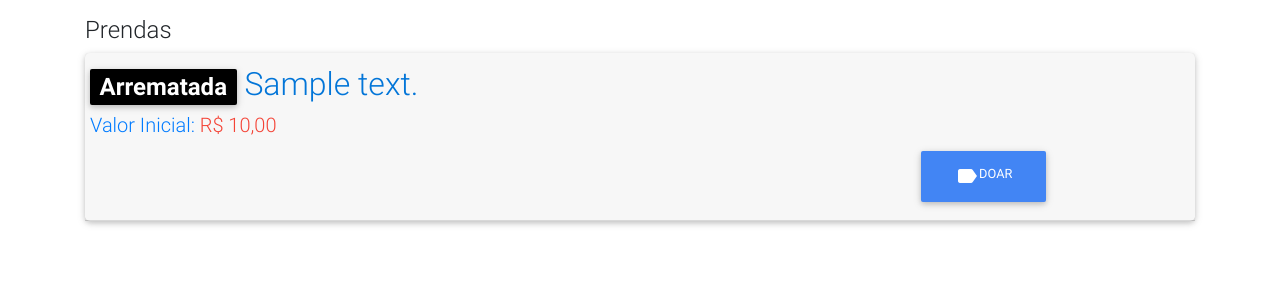
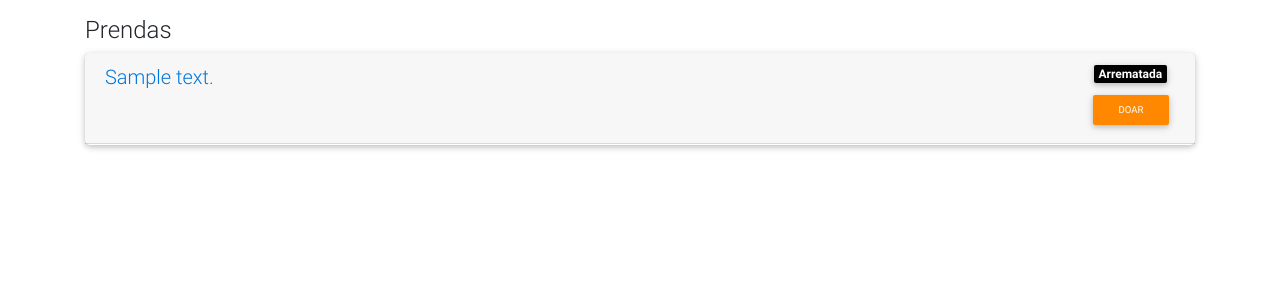
Before and after one commit to allanlucio/simple-public-sale, a Django app: page /gerenciar/evento/1 in a window 1280 px wide. Shown: the part 128-428 px from the top of the page. Run offline with Django 3.2, Linux system fonts and the light colour scheme; tables that the repository leaves empty hold one stand-in row (Sample ...); some libraries are stand-ins or nearby versions.

Commit message:
Resolved #116

```diff
--- a/simple_public_sale/templates/manage_event.html
+++ b/simple_public_sale/templates/manage_event.html
@@ -20,58 +20,56 @@
         <div id="accordion" role="tablist">
             {% for prenda in evento.prenda_set.all %}
                 <div class="card">
+
                     <div class="card-header" role="tab" id="heading_{{ forloop.counter }}">
-                        <div class="row">
 
-
-                        <div class="col-md-6">
-                            <div class="row text-primary">
+                        <h5 class="float-left" style="display: inline-block;">
                             <a data-toggle="collapse" href="#id_prenda_{{ forloop.counter }}" role="button"
                                aria-expanded="true"
                                aria-controls="collapseOne">
-                                     {% if prenda.arrematada == False %}  <h2><span class="badge green">Aberto </span></h2> {% else %} <h2>
-                                         <span class="badge black">Arrematada </span> {{ prenda.tipo_prenda.descricao }}</h2> {% endif %}
+                                {{ prenda.tipo_prenda.descricao }}
                             </a>
-                            </div>
+                        </h5>
+
+                        {% if prenda.arrematada == False %}
+                            <span class="badge green float-right mr-2">Aberto </span>
+                        {% else %}
+                            <span class="badge black float-right mr-2">Arrematada </span>
+                        {% endif %}
+
+
 
                         {% if prenda.parent %}
-                        <div class="row text-primary">
-                                <h2><span class="badge purple">Doada </span> <small>{{ prenda.parent.doador }}</small></h2>
-                        </div>
+                            <span class="badge purple float-right mr-2">Doada </span>
+                            <!--<small></small>-->
                         {% endif %}
-                        <div class="row text-primary">
-                                <h5>Valor Inicial: <span class="red-text monetary-value">{{ prenda.valor_inicial }}</span></h5>
-                            </div>
 
+                        <br>
+
+                        {% if prenda.is_doada %}
+                            <a href="{% url 'undo-donation' prenda_id=prenda.id evento_id=evento.pk %}"
+                               class="btn btn-warning float-right btn-sm">
+                                Desfazer Doação
+                            </a>
+                        {% endif %}
+
+                        {% if prenda.arrematada == True %}
+                            {% if prenda.is_doada == False %}
+                                <a href="{% url 'donate-prenda' prenda_id=prenda.id %}"
+                                   class="btn btn-warning float-right btn-sm">
+                                    Doar
+                                </a>
+                            {% endif %}
+                        {% endif %}
 
 
                     </div>
                     <div class="col-md-6 offset-6">
 
                         <div class="row offset-6">
-                                {% if prenda.arrematada == True %}
-                                    {% if prenda.is_doada %}
-                                            <a  href="{% url 'undo-donation' prenda_id=prenda.id evento_id=evento.pk %}" class="btn btn-warning float-right">
-                                            <i class="material-icons float-left">undo</i>
-                                            Desfazer Doação
-                                            </a>
-                                        {% else %}
-                                            <a  href="{% url 'donate-prenda' prenda_id=prenda.id %}" class="btn btn-primary float-right">
-                                            <i class="material-icons float-left">label</i>
-                                            Doar
-                                            </a>
-                                     {% endif %}
-
-                                {% endif %}
-                            </div>
-
 
                         </div>
-
                     </div>
-
-                        </div>
-
 
 
                     <div id="id_prenda_{{ forloop.counter }}" class="collapse" role="tabpanel"
```
Also changed, not shown: other parts of simple_public_sale/templates/manage_event.html (+8 -7 lines). Lines whose indentation alone changed are shown as unchanged.
